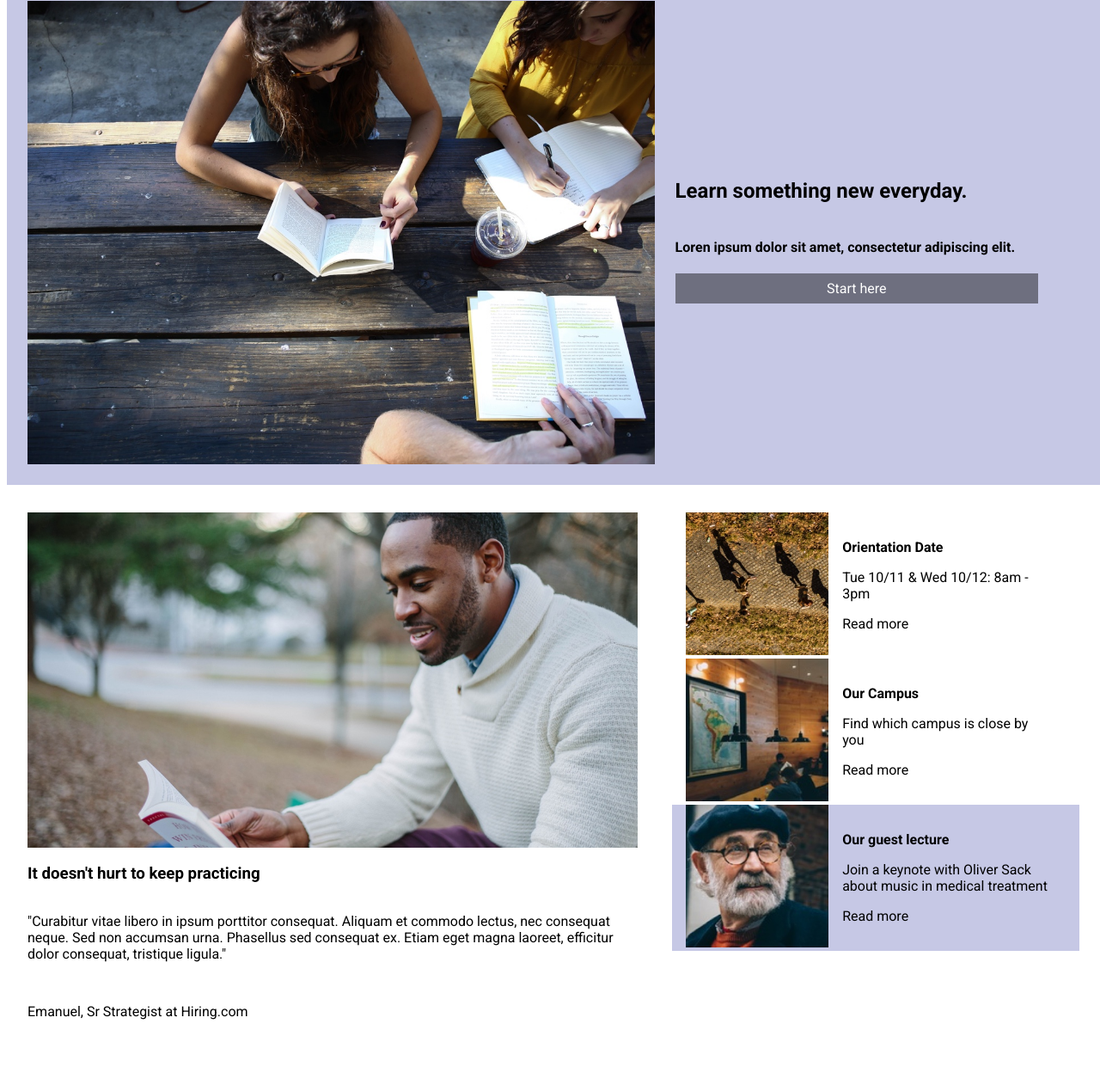
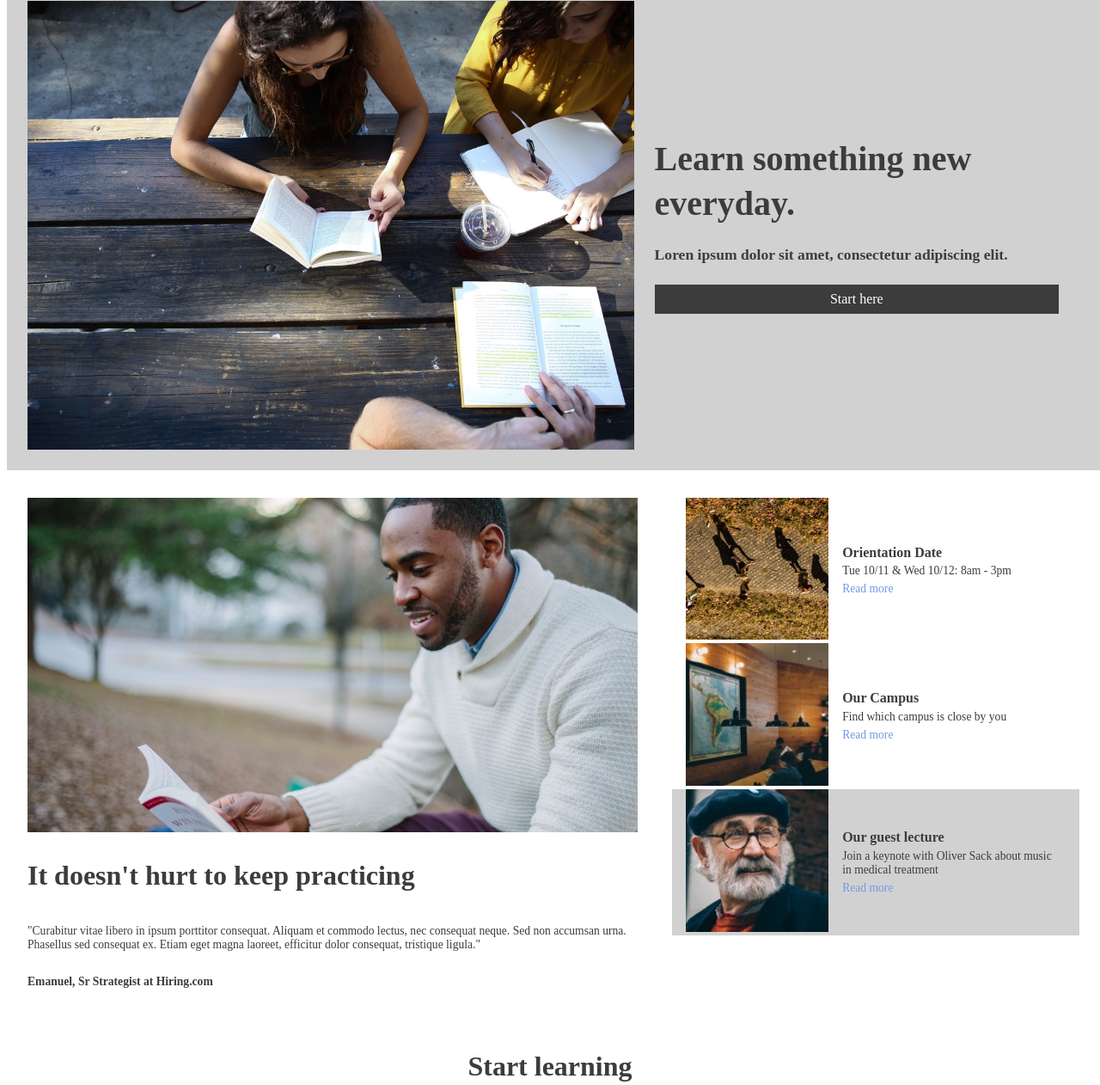
Before and after one commit to wzupan/colmaracademy, a plain HTML site: page index.html in a window 1280 px wide. Shown: the part 95-1357 px from the top of the page at 86% size. Drawn offline with Linux system fonts and the light colour scheme.

Commit message:
finish styling on banner and sub-banner sections.

```diff
--- a/capstone_colmar_assets/css/style.css
+++ b/capstone_colmar_assets/css/style.css
@@ -3,7 +3,8 @@
 }
 
 body {
-  font-family: 'Roboto', sans-serif;
+  font-family: 'Avenir';
+  color: #3c3c3c;
 }
 
 /*Header*/
@@ -84,8 +85,9 @@ ul li {
 }
 
 /*Banner*/
+
 .banner {
-  background-color: rgb(198, 200, 229);
+  background-color: #d1d1d1;
   padding: 1.5rem;
 }
 
@@ -99,14 +101,28 @@ ul li {
   width: 40%;
   padding: 1.5rem;
   text-align: left;
+  padding-right: 4rem;
+}
+
+.banner h2 {
+  font-size: 2.5rem;
+  font-weight: 900;
+  color: #3c3c3c;
+  line-height: 3.25rem;
+  margin-top: 0;
+  margin-bottom: 0;
+}
+
+.banner h4 {
+  font-size: 1.1rem;
+  font-weight: 400rem;
 }
 
 .start-button {
   color: white;
   text-align: center;
-  margin-right: 4rem;
   padding: .5rem 0;
-  background-color: rgb(110, 111, 127);
+  background-color: #3c3c3c;
 }
 
 @media only screen and (max-width: 480px) {
@@ -135,6 +151,21 @@ ul li {
   width: 100%;
 }
 
+.sub-banner > .left > h3 {
+  font-size: 2rem;
+  font-weight: 900;
+  margin-bottom: 1.5rem;
+}
+
+.sub-banner > .left > p {
+  font-size: .85rem;
+}
+
+#emanuel {
+  font-size: .85rem;
+  font-weight: 700;
+}
+
 .rc-item > .izquierda {
   height: auto;
   width: 35%;
@@ -151,12 +182,21 @@ ul li {
 }
 
 .rc-item.guest {
-  background-color: rgb(198, 200, 229);
+  background-color: #d1d1d1;
+}
+
+.derecha > h4 {
+  font-size: 1rem;
+  font-weight: 600;
+}
+
+.derecha > p {
+  font-size: .85rem;
 }
 
 .derecha > h4, .derecha > p {
   margin: 0rem;
-  padding: .5rem 2rem;
+  padding: .15rem 2rem;
 }
 
 .sub-banner > h3 {
@@ -166,12 +206,28 @@ ul li {
   padding: 2rem 0rem;
 }
 
-/*Learning*/
+#read-more {
+  color: #719AE5;
+  font-weight: 500;
+}
+
+/*Learning Section Header*/
 
 .section-header {
   width: 100%;
   padding: 2rem auto;
   text-align: center;
+}
+
+.section-header > h2 {
+  font-size: 2rem;
+  font-weight: 900;
+}
+
+/*Learning*/
+
+.learning {
+  padding: 0 4.5rem;
 }
 
 .learning-item img {
--- a/index.html
+++ b/index.html
@@ -2,7 +2,6 @@
 <html>
   <head>
     <title>Colmar Academy</title>
-    <link href="https://fonts.googleapis.com/css?family=Merriweather+Sans:400,700|Roboto:400,700,900" rel="stylesheet">
     <link href="capstone_colmar_assets/css/style.css"
     type="text/css" rel="stylesheet">
     <meta name="viewport" content="width=device-width, initial-scale=1" />
@@ -48,7 +47,7 @@
       <img src="capstone_colmar_assets/images/information-main.jpg">
       <h3>It doesn't hurt to keep practicing</h3>
       <p>"Curabitur vitae libero in ipsum porttitor consequat. Aliquam et commodo lectus, nec consequat neque. Sed non accumsan urna. Phasellus sed consequat ex. Etiam eget magna laoreet, efficitur dolor consequat, tristique ligula."</p>
-      <span class="emanuel"> Emanuel, Sr Strategist at Hiring.com</span>
+      <p id="emanuel"> Emanuel, Sr Strategist at Hiring.com</p>
     </div>
     <div class="fc right">
       <div class="fr rc-item">
@@ -58,7 +57,7 @@
         <div class="fc derecha">
           <h4>Orientation Date</h4>
           <p>Tue 10/11 & Wed 10/12: 8am - 3pm</p>
-          <p>Read more</p>
+          <p id="read-more">Read more</p>
         </div>
       </div>
       <div class="fr rc-item">
@@ -68,7 +67,7 @@
         <div class="fc derecha">
           <h4>Our Campus</h4>
           <p>Find which campus is close by you</p>
-          <p>Read more</p>
+          <p id="read-more">Read more</p>
         </div>
       </div>
       <div class="fr rc-item guest">
@@ -78,7 +77,7 @@
         <div class="fc derecha">
           <h4>Our guest lecture</h4>
           <p>Join a keynote with Oliver Sack about music in medical treatment</p>
-          <p>Read more</p>
+          <p id="read-more">Read more</p>
         </div>
       </div>
     </div>
```
